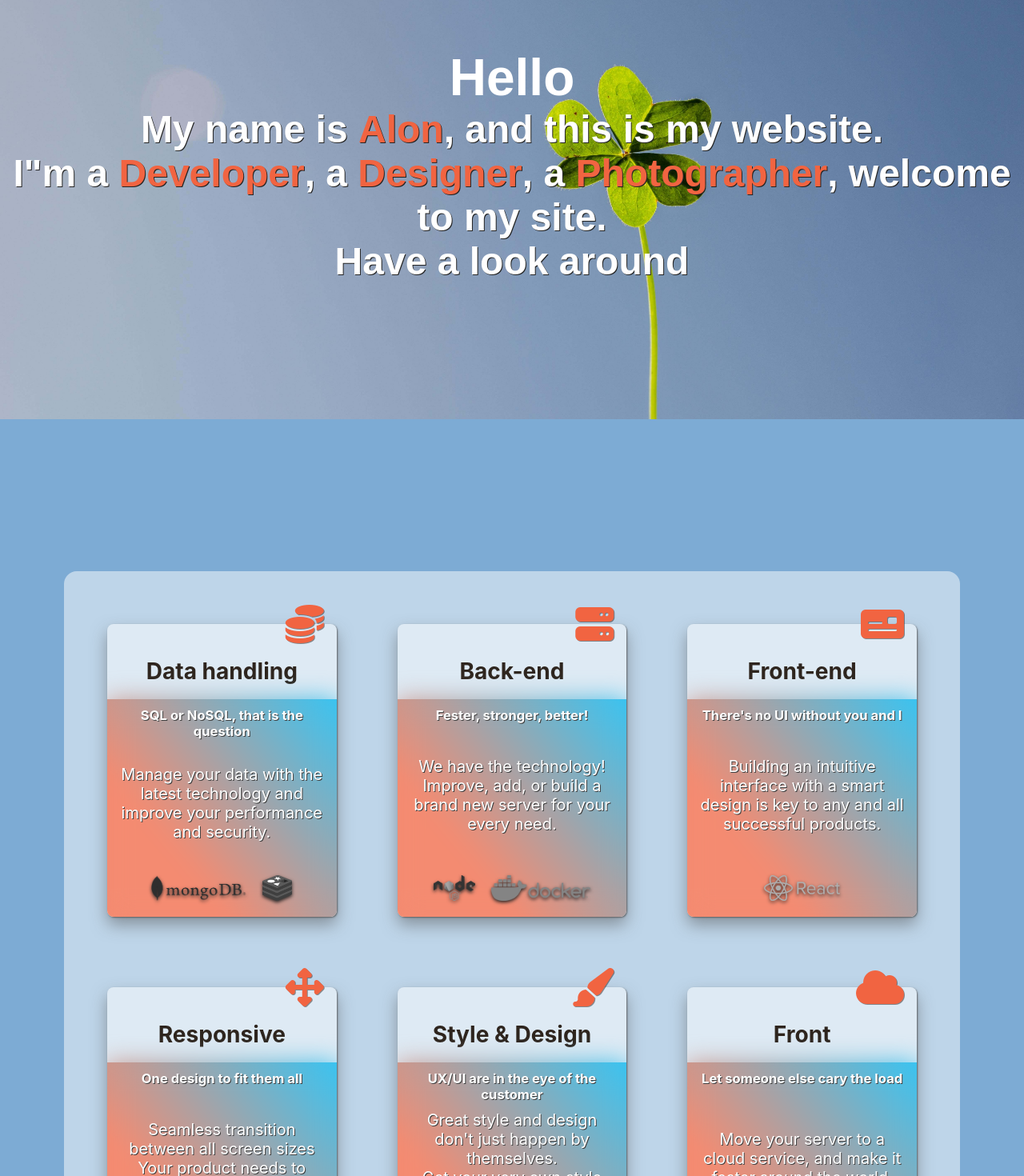
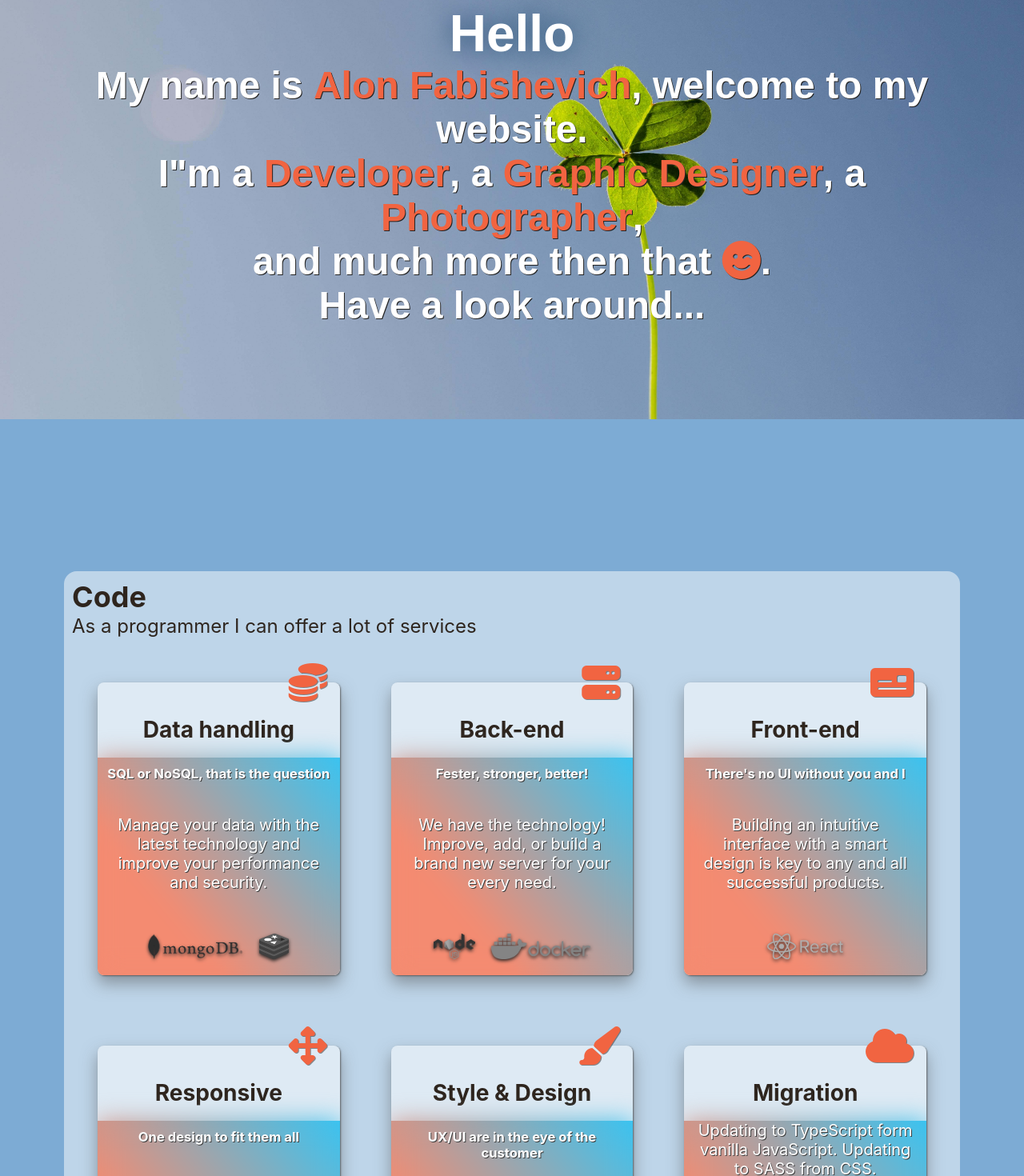
Before and after one commit to Alon-Fabio/AlonFabio_website_CV, a React (Create React App) app: page / in a window 1280 px wide. Shown: the part 180-1650 px from the top of the page at 80% size. Built offline with nearby package versions, Linux system fonts and the light colour scheme; a web font is replaced by a local one.

Commit message:
CSS/Content updatr

```diff
--- a/src/components/about/About.scss
+++ b/src/components/about/About.scss
@@ -3,9 +3,6 @@
 .about {
   span {
     color: $secund-base-color;
-  }
-  .onLoad {
-    opacity: 1 !important;
   }
   .text-shadow {
     text-shadow: 1px 1px rgb(35, 35, 35);
@@ -25,11 +22,13 @@
     h1 {
       font-size: 3rem;
       padding-top: 1rem;
+      text-shadow: 0 0 2rem $base-color;
     }
   }
   .AboutDescription {
     padding-bottom: 10px;
     p {
+      max-width: 75rem;
       padding: 0 10px;
       text-align: center;
       font-weight: 600;
@@ -151,31 +150,6 @@
   }
 }
 
-// // Tablet
-// @media (max-width: 1024px) and (max-height: 1024px) {
-//   .about {
-//     color: rgb(46, 37, 30);
-//     font-size: 1.5rem;
-//     font-weight: bolder;
-//     .aboutTextContainer {
-//       h1 {
-//         font-size: 8rem;
-//       }
-//     }
-//     .photoContainer {
-//       height: 100px;
-//       width: auto;
-//       height: auto;
-//       order: 2;
-//     }
-//     .AboutDescription {
-//       p {
-//         font-size: 3rem;
-//       }
-//     }
-//   }
-// }
-
 // Big screen
 @media screen and (min-width: 1024px) {
   .about {
@@ -204,10 +178,8 @@
     .skills {
       .AboutProg {
         #aboutCards {
-          justify-content: space-evenly;
           li {
-            width: unset;
-            max-width: calc(1100px / 3 - 80px);
+            flex: 1 1 300px;
             .card {
               margin: 3rem;
               .cardContent {
--- a/src/components/about/About.tsx
+++ b/src/components/about/About.tsx
@@ -14,22 +14,6 @@ import bootstrapLogo from "../../styles/img/logos/aboutLogos/bootstrap.png";
 import cssLogo from "../../styles/img/logos/aboutLogos/css.png";
 
 function About() {
-  // interface ILogoObj {
-  //   [index: string]: string;
-  // }
-
-  // const progLogos: ILogoObj = {
-  //   mongoLogo,
-  //   nodeLogo,
-  //   dockerLogo,
-  //   redisLogo,
-  // };
-  // const frontLogos: ILogoObj = {
-  //   reactLogo,
-  //   sassLogo,
-  //   bootstrapLogo,
-  // };
-
   return (
     <section className={"about"}>
       <div className="pageHero aboutHero">
@@ -37,21 +21,27 @@ function About() {
           <h1>Hello</h1>
           <div className={"AboutDescription text-shadow"}>
             <p>
-              My name is <span>Alon</span>, and this is my website.
+              My name is <span>Alon Fabishevich</span>, welcome to my website.
             </p>
             <p>
-              I"m a <span>Developer</span>, a <span>Designer</span>, a{" "}
-              <span>Photographer</span>, welcome to my site.
+              I"m a <span>Developer</span>, a <span>Graphic Designer</span>, a{" "}
+              <span>Photographer</span>, <br />
+              and much more then that{" "}
+              <span className="fas fa-smile-wink"></span>.
             </p>
-            <p>Have a look around</p>
+            <p>Have a look around...</p>
           </div>
         </div>
       </div>
       <div className="subSection flexCenter skills" id={"skills"}>
         <div className="container">
+          <div>
+            <h1>Code</h1>
+            <p>As a programmer I can offer a lot of services</p>
+          </div>
           <div className={"AboutProg"}>
             <ul id="aboutCards">
-              <li>
+              <li className="flexCenter">
                 <fieldset className="card">
                   <legend>
                     <span className="fas fa-coins"></span>
@@ -72,7 +62,7 @@ function About() {
                   </div>
                 </fieldset>
               </li>
-              <li>
+              <li className="flexCenter">
                 <fieldset className="card">
                   <legend>
                     <span className="fas fa-server"></span>
@@ -94,7 +84,7 @@ function About() {
                   </div>
                 </fieldset>
               </li>
-              <li>
+              <li className="flexCenter">
                 <fieldset className="card">
                   <legend>
                     <span className="fas fa-money-check"></span>
@@ -114,7 +104,7 @@ function About() {
                   </div>
                 </fieldset>
               </li>
-              <li>
+              <li className="flexCenter">
                 <fieldset className="card">
                   <legend>
                     <span className="fas fa-arrows-alt"></span>
@@ -136,7 +126,7 @@ function About() {
                   </div>
                 </fieldset>
               </li>
-              <li>
+              <li className="flexCenter">
                 <fieldset className="card">
                   <legend>
                     <span className="fas fa-paint-brush"></span>
@@ -159,19 +149,19 @@ function About() {
                   </div>
                 </fieldset>
               </li>
-              <li>
+              <li className="flexCenter">
                 <fieldset className="card">
                   <legend>
                     <span className="fas fa-cloud"></span>
                   </legend>
                   <div className="cardHeader">
-                    <h3>Front</h3>
+                    <h3>Migration</h3>
                   </div>
                   <div className="cardContent">
-                    <h5>Let someone else cary the load</h5>
+                    {/* <h5>Let someone else cary the load</h5> */}
                     <p>
-                      Move your server to a cloud service, and make it fester
-                      around the world.
+                      Updating to TypeScript form vanilla JavaScript. Updating
+                      to SASS from CSS.
                       <br />
                     </p>
                     <div className="cardLogos flexCenter">
@@ -181,28 +171,6 @@ function About() {
                 </fieldset>
               </li>
             </ul>
-
-            {/* <h1>What do I do?</h1>
-            <h4>I"m a full-stack programmer and designer, at your service!</h4>
-            <p>
-            I can help you build up your <span>server</span> or{" "}
-            <span>REST API</span> or maybe you have a <span>SaaS</span> to
-            develop.
-            </p>
-            <div className="aboutLogos">
-            {Object.keys(progLogos).map((key) => {
-              return <img src={progLogos[key]} alt={key} key={key} />;
-            })}
-            </div>
-            <p>
-            I can help you improve your <span>design</span> or create a brand
-            new one made just for you!
-            </p>
-            <div className="aboutLogos">
-              {Object.keys(frontLogos).map((logo) => (
-                <img src={frontLogos[logo]} alt={logo} key={logo} />
-              ))}
-            </div> */}
           </div>
         </div>
       </div>
```
Also changed, not shown: src/components/about/removed.js (+48 -0 lines).
